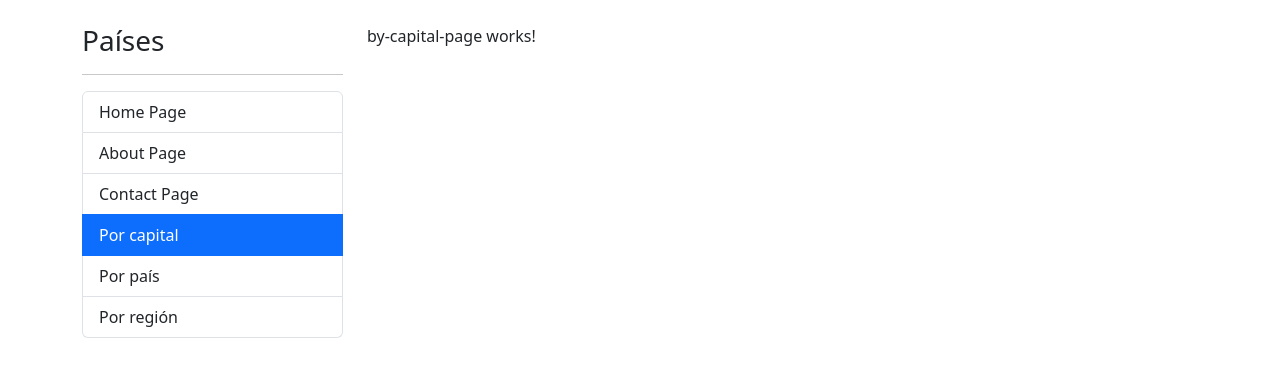
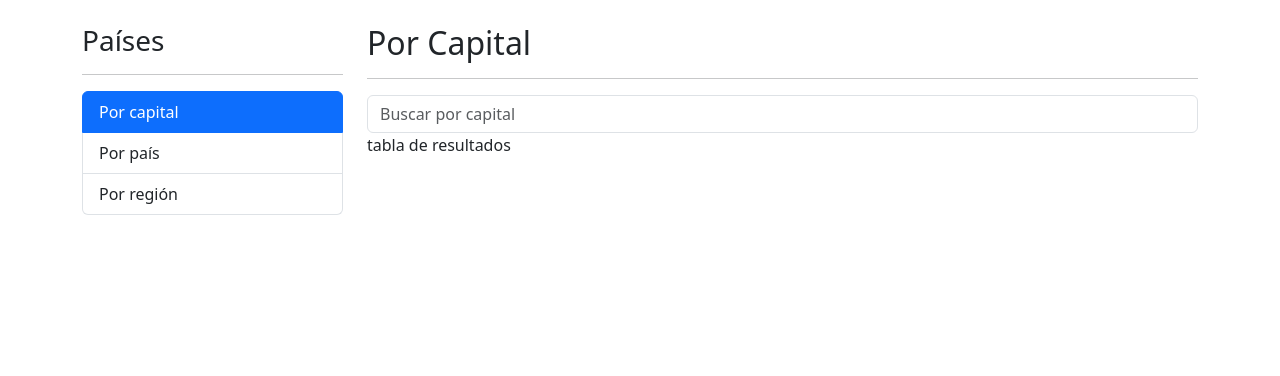
Before and after one commit to EA-Gadgeter/country-app, an Angular app: page /countries/by-capital in a window 1280 px wide. Shown: the top 376 px of the page. Built offline with nearby package versions, Linux system fonts and the light colour scheme.

Commit message:
Creado componente search-box y ligado al page, creado servicio countries y método que regresa observable para getByCapital

```diff
--- a/src/app/app-routing.module.ts
+++ b/src/app/app-routing.module.ts
@@ -8,10 +8,10 @@
 import { ContactPageComponent } from "./shared/components/contact-page/contact-page.component";
 
 const routes: Routes = [
-  {
+  /*{
     path: "",
     component: HomePageComponent
-  },
+  },*/
   {
     path: "about",
     component: AboutPageComponent
@@ -26,7 +26,7 @@
   },
   {
     path: "**",
-    redirectTo: ""
+    redirectTo: "countries"
   }
 ]
 
--- a/src/app/app.module.ts
+++ b/src/app/app.module.ts
@@ -1,4 +1,5 @@
 import { NgModule } from '@angular/core';
+import { provideHttpClient } from "@angular/common/http"
 import { BrowserModule } from '@angular/platform-browser';
 
 import { AppRoutingModule } from './app-routing.module';
@@ -15,7 +16,9 @@
     AppRoutingModule,
     SharedModule,
   ],
-  providers: [],
+  providers: [
+    provideHttpClient()
+  ],
   bootstrap: [AppComponent]
 })
 export class AppModule { }
--- a/src/app/countries/countries-routing.module.ts
+++ b/src/app/countries/countries-routing.module.ts
@@ -23,6 +23,10 @@
   {
     path: "by/:id",
     component: CountryPageComponent,
+  },
+  {
+    path: "**",
+    redirectTo: "by-capital"
   }
 ]
 
--- a/src/app/countries/countries.module.ts
+++ b/src/app/countries/countries.module.ts
@@ -2,6 +2,7 @@
 import { CommonModule } from '@angular/common';
 
 import { CountriesRoutingModule } from './countries-routing.module';
+import { SharedModule } from '../shared/shared.module';
 
 import { ByCapitalPageComponent } from './pages/by-capital-page/by-capital-page.component';
 import { ByCountryPageComponent } from './pages/by-country-page/by-country-page.component';
@@ -19,7 +20,8 @@
   ],
   imports: [
     CommonModule,
-    CountriesRoutingModule
+    CountriesRoutingModule,
+    SharedModule
   ]
 })
 export class CountriesModule { }
--- a/src/app/countries/pages/by-capital-page/by-capital-page.component.html
+++ b/src/app/countries/pages/by-capital-page/by-capital-page.component.html
@@ -1 +1,19 @@
-<p>by-capital-page works!</p>
+<h2>Por Capital</h2>
+
+<hr>
+
+<div class="row">
+  <div class="col">
+    <shared-search-box
+      placeholder="Buscar por capital"
+      (onValue)="searchByCapital($event)"
+    >
+    </shared-search-box>
+  </div>
+</div>
+
+<div class="row">
+  <div class="col">
+    tabla de resultados
+  </div>
+</div>
--- a/src/app/countries/pages/by-capital-page/by-capital-page.component.ts
+++ b/src/app/countries/pages/by-capital-page/by-capital-page.component.ts
@@ -6,5 +6,7 @@
   styles: ``
 })
 export class ByCapitalPageComponent {
+  public searchByCapital(searchTerm: string) {
 
+  }
 }
--- /dev/null
+++ b/src/app/shared/components/search-box/search-box.component.html
@@ -0,0 +1,7 @@
+<input
+  type="text"
+  [placeholder]="placeholder"
+  class="form-control"
+  #txtInput
+  (keyup.enter)="EmitValue()"
+>
--- /dev/null
+++ b/src/app/shared/components/search-box/search-box.component.ts
@@ -0,0 +1,25 @@
+import { Component, Input, Output, ElementRef, ViewChild, EventEmitter } from '@angular/core';
+
+@Component({
+  selector: 'shared-search-box',
+  templateUrl: './search-box.component.html',
+  styles: ``
+})
+export class SearchBoxComponent {
+  @Input()
+  public placeholder: string = "";
+
+  @Output()
+  private onValue: EventEmitter<string> = new EventEmitter();
+
+  @ViewChild("txtInput")
+  private txtInput!: ElementRef<HTMLInputElement>;
+
+  public EmitValue(): void {
+    const inputValue: string = this.txtInput.nativeElement.value;
+
+    if (inputValue.length <= 0) return;
+
+    this.onValue.emit(inputValue);
+  }
+}
--- a/src/app/shared/components/sidebar/sidebar.component.html
+++ b/src/app/shared/components/sidebar/sidebar.component.html
@@ -3,7 +3,7 @@
 <hr>
 
 <ul class="list-group">
-  <li
+  <!--<li
     routerLinkActive="active"
     [routerLinkActiveOptions]="{ exact: true }"
     routerLink=""
@@ -24,7 +24,7 @@
     class="list-group-item"
   >
     Contact Page
-  </li>
+  </li>-->
   <li
     routerLinkActive="active"
     routerLink="countries/by-capital"
```
Also changed, not shown: src/app/countries/interfaces/country.interface.ts (added, +121 -0 lines), src/app/countries/services/countries.service.ts (added, +18 -0 lines), src/app/shared/shared.module.ts (+5 -2 lines).
